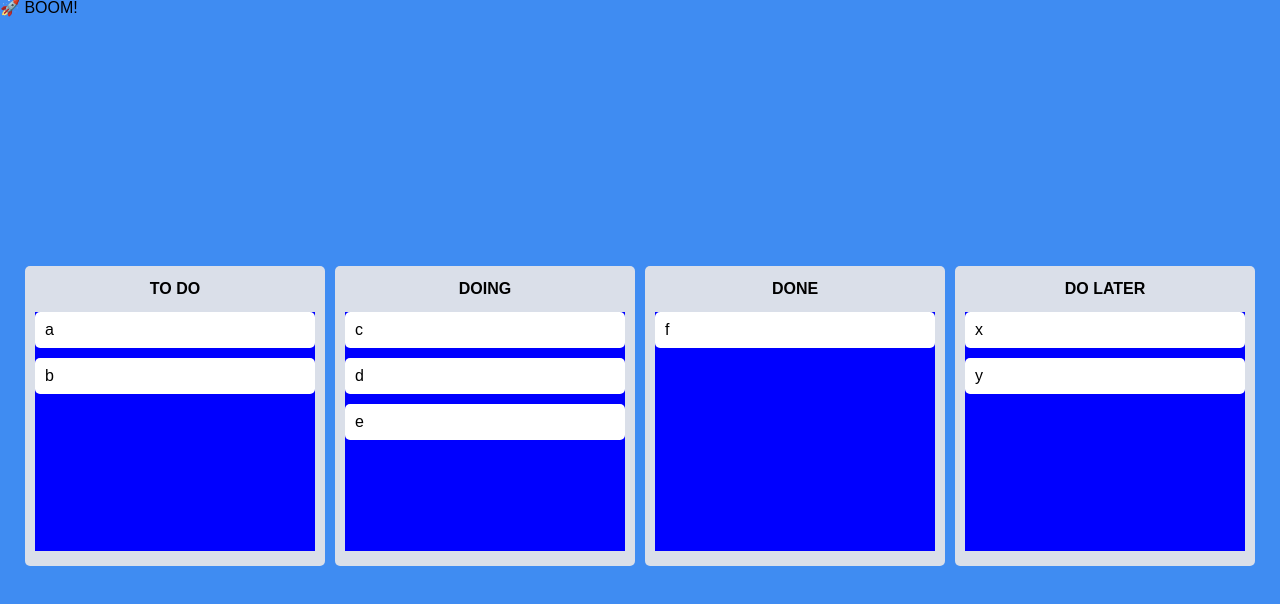
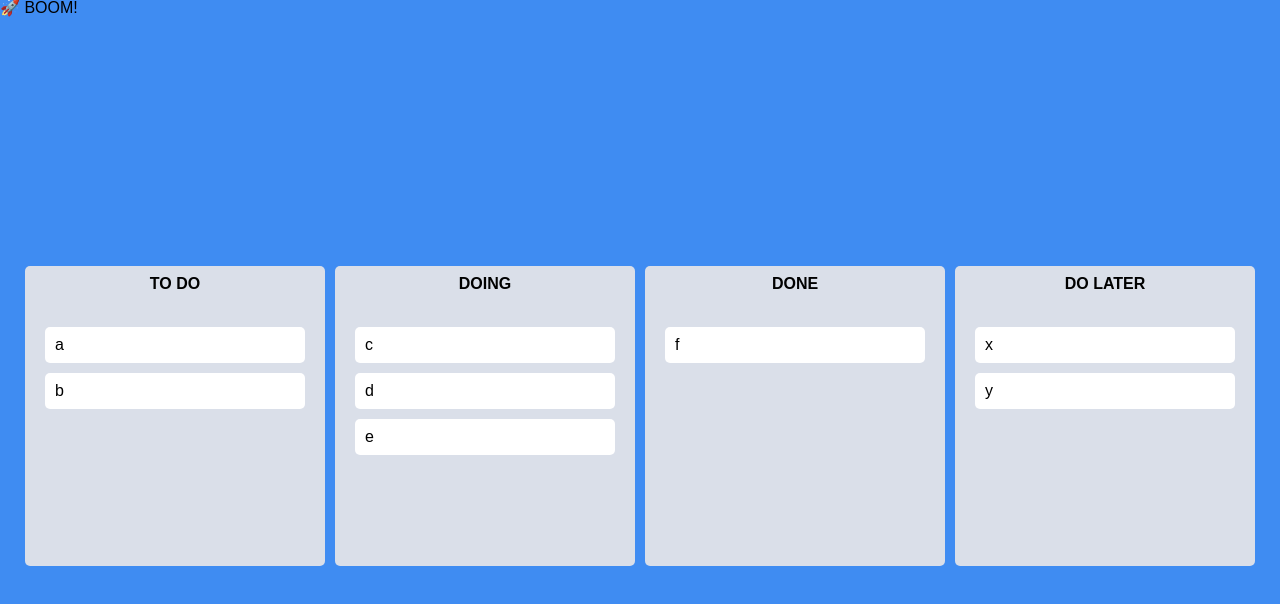
Before and after one commit to JiyoonZ/react-final-practice, a React (Create React App) app in the folder practice-recoil/: page / in a window 1280 px wide. Shown: the top 604 px of the page. Built offline with nearby package versions, Linux system fonts and the light colour scheme.

Commit message:
style 수정

```diff
--- a/practice-recoil/src/Components/Board.tsx
+++ b/practice-recoil/src/Components/Board.tsx
@@ -4,7 +4,7 @@
 
 const Wrapper = styled.div`
   width: 300px;
-  padding: 15px 10px;
+  padding-top: 10px;
   background-color: ${(props) => props.theme.boardColor};
   border-radius: 5px;
   min-height: 300px;
@@ -23,12 +23,13 @@
 const Area = styled.div<IAreaProps>`
   background-color: ${(props) =>
     props.isDraggingOver
-      ? "pink"
+      ? "#dfe6e9"
       : props.draggingFromThisWith
-      ? "red"
-      : "blue"};
+      ? "#b2bec3"
+      : "transparent"};
   flex-grow: 1;
   transition: background-color 0.3s ease-in-out;
+  padding: 20px;
 `;
 interface IBoard {
   todos: string[];
@@ -39,10 +40,10 @@
     <Wrapper>
       <Title>{boardId.toUpperCase()}</Title>
       <Droppable droppableId={boardId}>
-        {(magic, snapshot) => (
+        {(magic, info) => (
           <Area
-            isDraggingOver={snapshot.isDraggingOver}
-            draggingFromThisWith={Boolean(snapshot.draggingFromThisWith)}
+            isDraggingOver={info.isDraggingOver}
+            draggingFromThisWith={Boolean(info.draggingFromThisWith)}
             ref={magic.innerRef}
             {...magic.droppableProps}
           >
--- a/practice-recoil/src/Components/DraggableCard.tsx
+++ b/practice-recoil/src/Components/DraggableCard.tsx
@@ -3,11 +3,15 @@
 import {useRecoilState} from "recoil";
 import {todoState} from "../atoms";
 import styled from "styled-components";
-const Card = styled.div`
+
+const Card = styled.div<{isDragging: boolean}>`
   border-radius: 5px;
   padding: 10px;
   margin-bottom: 10px;
-  background-color: ${(props) => props.theme.cardColor};
+  background-color: ${(props) =>
+    props.isDragging ? "#74b9ff" : props.theme.cardColor};
+  box-shadow: ${(props) =>
+    props.isDragging ? "0px 2px 5px rgba(0,0,0,0.05)" : ""};
 `;
 interface IDraggableProps {
   todo: string;
@@ -17,8 +21,9 @@
   console.log(todo, "rendered");
   return (
     <Draggable key={todo} draggableId={todo} index={index}>
-      {(magic) => (
+      {(magic, snapshot) => (
         <Card
+          isDragging={snapshot.isDragging}
           ref={magic.innerRef}
           {...magic.draggableProps}
           {...magic.dragHandleProps}
```
